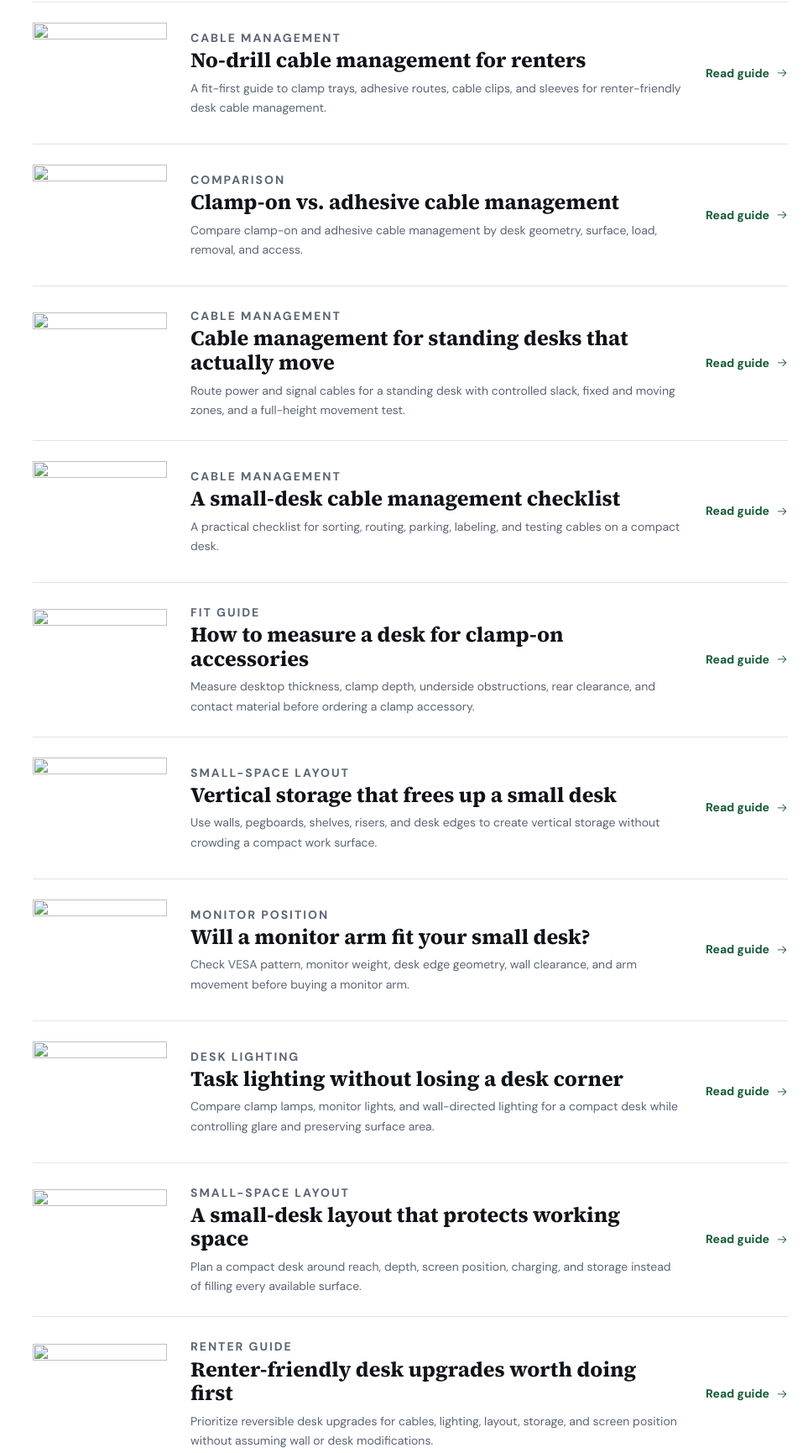
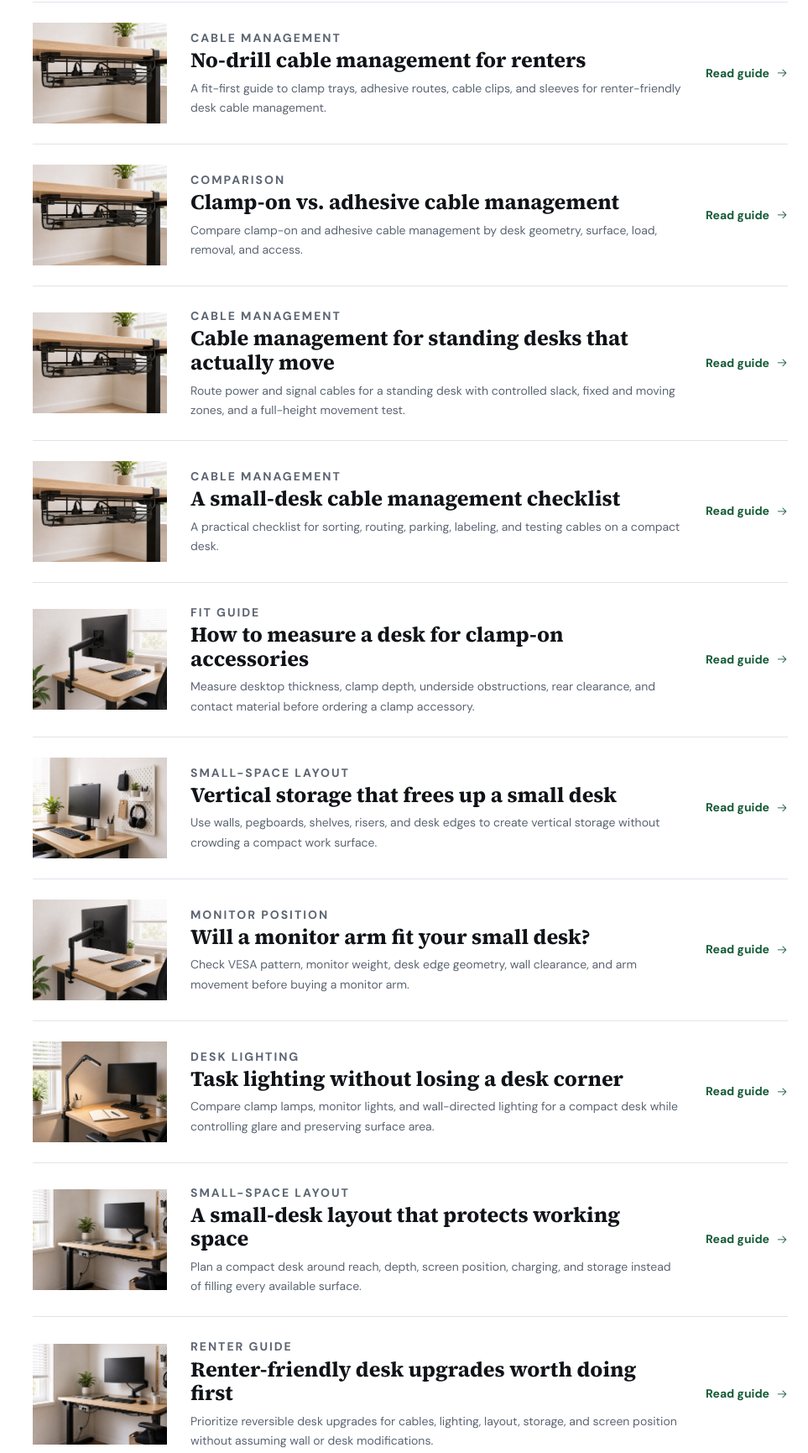
Before and after one commit to kthree0213/best-desk-setup, a website: page guides.html in a window 1280 px wide. Shown: the part 583-2313 px from the top of the page at 84% size, without its empty margins (317-1280 px from the left). Drawn offline with nearby package versions, Linux system fonts and the light colour scheme.

Commit message:
Finish compressed image references

```diff
--- a/guides.html
+++ b/guides.html
@@ -11,7 +11,7 @@
   <meta property="og:title" content="Small-Space Desk Guides | Best Desk Setup">
   <meta property="og:description" content="Practical guides for cable clutter, cramped desk layouts, monitor placement, task lighting, and renter-friendly upgrades.">
   <meta property="og:url" content="https://bestdesksetup.com/guides.html">
-  <meta property="og:image" content="https://bestdesksetup.com/assets/images/site-v3/hero-compact-desk.png">
+  <meta property="og:image" content="https://bestdesksetup.com/assets/images/site-v3/hero-compact-desk.jpg">
   <link rel="icon" href="/favicon.ico" type="image/x-icon">
   <link rel="apple-touch-icon" href="/apple-touch-icon.png">
   <link rel="preconnect" href="https://fonts.googleapis.com">
@@ -41,57 +41,57 @@
   <main id="main">
     <section class="page-hero"><div class="shell"><p class="section-label">The guide library</p><h1>Fix the constraint you can see.</h1><p>Start with cables, space, screen position, or lighting. Every guide prioritizes fit, reversibility, and the smallest useful change.</p></div></section>
     <section class="section"><div class="shell guide-index"><aside><h2>11 practical guides</h2><p>No copied prices, no unexplained rankings, and no hands-on claims we cannot document.</p><a class="text-link" href="/method.html">How we research <i class="ph ph-arrow-right" aria-hidden="true"></i></a></aside><div class="guide-list"><article class="guide-list-item" data-guide-category="Cable management">
-    <img src="/assets/images/site-v3/no-drill-cable-tray.png" alt="" width="160" height="120" loading="lazy">
+    <img src="/assets/images/site-v3/no-drill-cable-tray.jpg" alt="" width="160" height="120" loading="lazy">
     <div><p class="section-label">Cable management</p><h2><a href="/articles/no-drill-cable-management-for-renters.html">No-drill cable management for renters</a></h2><p>A fit-first guide to clamp trays, adhesive routes, cable clips, and sleeves for renter-friendly desk cable management.</p></div>
     <a class="text-link" href="/articles/no-drill-cable-management-for-renters.html">Read guide <i class="ph ph-arrow-right" aria-hidden="true"></i></a>
   </article>
 <article class="guide-list-item" data-guide-category="Comparison">
-    <img src="/assets/images/site-v3/no-drill-cable-tray.png" alt="" width="160" height="120" loading="lazy">
+    <img src="/assets/images/site-v3/no-drill-cable-tray.jpg" alt="" width="160" height="120" loading="lazy">
     <div><p class="section-label">Comparison</p><h2><a href="/articles/clamp-vs-adhesive-cable-management.html">Clamp-on vs. adhesive cable management</a></h2><p>Compare clamp-on and adhesive cable management by desk geometry, surface, load, removal, and access.</p></div>
     <a class="text-link" href="/articles/clamp-vs-adhesive-cable-management.html">Read guide <i class="ph ph-arrow-right" aria-hidden="true"></i></a>
   </article>
 <article class="guide-list-item" data-guide-category="Cable management">
-    <img src="/assets/images/site-v3/no-drill-cable-tray.png" alt="" width="160" height="120" loading="lazy">
+    <img src="/assets/images/site-v3/no-drill-cable-tray.jpg" alt="" width="160" height="120" loading="lazy">
     <div><p class="section-label">Cable management</p><h2><a href="/articles/cable-management-for-standing-desks.html">Cable management for standing desks that actually move</a></h2><p>Route power and signal cables for a standing desk with controlled slack, fixed and moving zones, and a full-height movement test.</p></div>
     <a class="text-link" href="/articles/cable-management-for-standing-desks.html">Read guide <i class="ph ph-arrow-right" aria-hidden="true"></i></a>
   </article>
 <article class="guide-list-item" data-guide-category="Cable management">
-    <img src="/assets/images/site-v3/no-drill-cable-tray.png" alt="" width="160" height="120" loading="lazy">
+    <img src="/assets/images/site-v3/no-drill-cable-tray.jpg" alt="" width="160" height="120" loading="lazy">
     <div><p class="section-label">Cable management</p><h2><a href="/articles/small-desk-cable-management-checklist.html">A small-desk cable management checklist</a></h2><p>A practical checklist for sorting, routing, parking, labeling, and testing cables on a compact desk.</p></div>
     <a class="text-link" href="/articles/small-desk-cable-management-checklist.html">Read guide <i class="ph ph-arrow-right" aria-hidden="true"></i></a>
   </article>
 <article class="guide-list-item" data-guide-category="Fit guide">
-    <img src="/assets/images/site-v3/monitor-arm.png" alt="" width="160" height="120" loading="lazy">
+    <img src="/assets/images/site-v3/monitor-arm.jpg" alt="" width="160" height="120" loading="lazy">
     <div><p class="section-label">Fit guide</p><h2><a href="/articles/measure-desk-for-clamp-accessories.html">How to measure a desk for clamp-on accessories</a></h2><p>Measure desktop thickness, clamp depth, underside obstructions, rear clearance, and contact material before ordering a clamp accessory.</p></div>
     <a class="text-link" href="/articles/measure-desk-for-clamp-accessories.html">Read guide <i class="ph ph-arrow-right" aria-hidden="true"></i></a>
   </article>
 <article class="guide-list-item" data-guide-category="Small-space layout">
-    <img src="/assets/images/site-v3/vertical-storage.png" alt="" width="160" height="120" loading="lazy">
+    <img src="/assets/images/site-v3/vertical-storage.jpg" alt="" width="160" height="120" loading="lazy">
     <div><p class="section-label">Small-space layout</p><h2><a href="/articles/vertical-storage-for-small-desks.html">Vertical storage that frees up a small desk</a></h2><p>Use walls, pegboards, shelves, risers, and desk edges to create vertical storage without crowding a compact work surface.</p></div>
     <a class="text-link" href="/articles/vertical-storage-for-small-desks.html">Read guide <i class="ph ph-arrow-right" aria-hidden="true"></i></a>
   </article>
 <article class="guide-list-item" data-guide-category="Monitor position">
-    <img src="/assets/images/site-v3/monitor-arm.png" alt="" width="160" height="120" loading="lazy">
+    <img src="/assets/images/site-v3/monitor-arm.jpg" alt="" width="160" height="120" loading="lazy">
     <div><p class="section-label">Monitor position</p><h2><a href="/articles/monitor-arm-compatibility-small-desk.html">Will a monitor arm fit your small desk?</a></h2><p>Check VESA pattern, monitor weight, desk edge geometry, wall clearance, and arm movement before buying a monitor arm.</p></div>
     <a class="text-link" href="/articles/monitor-arm-compatibility-small-desk.html">Read guide <i class="ph ph-arrow-right" aria-hidden="true"></i></a>
   </article>
 <article class="guide-list-item" data-guide-category="Desk lighting">
-    <img src="/assets/images/site-v3/compact-lighting.png" alt="" width="160" height="120" loading="lazy">
+    <img src="/assets/images/site-v3/compact-lighting.jpg" alt="" width="160" height="120" loading="lazy">
     <div><p class="section-label">Desk lighting</p><h2><a href="/articles/compact-desk-lighting-guide.html">Task lighting without losing a desk corner</a></h2><p>Compare clamp lamps, monitor lights, and wall-directed lighting for a compact desk while controlling glare and preserving surface area.</p></div>
     <a class="text-link" href="/articles/compact-desk-lighting-guide.html">Read guide <i class="ph ph-arrow-right" aria-hidden="true"></i></a>
   </article>
 <article class="guide-list-item" data-guide-category="Small-space layout">
-    <img src="/assets/images/site-v3/hero-compact-desk.png" alt="" width="160" height="120" loading="lazy">
+    <img src="/assets/images/site-v3/hero-compact-desk.jpg" alt="" width="160" height="120" loading="lazy">
     <div><p class="section-label">Small-space layout</p><h2><a href="/articles/small-desk-layout-guide.html">A small-desk layout that protects working space</a></h2><p>Plan a compact desk around reach, depth, screen position, charging, and storage instead of filling every available surface.</p></div>
     <a class="text-link" href="/articles/small-desk-layout-guide.html">Read guide <i class="ph ph-arrow-right" aria-hidden="true"></i></a>
   </article>
 <article class="guide-list-item" data-guide-category="Renter guide">
-    <img src="/assets/images/site-v3/hero-compact-desk.png" alt="" width="160" height="120" loading="lazy">
+    <img src="/assets/images/site-v3/hero-compact-desk.jpg" alt="" width="160" height="120" loading="lazy">
     <div><p class="section-label">Renter guide</p><h2><a href="/articles/renter-friendly-desk-upgrades.html">Renter-friendly desk upgrades worth doing first</a></h2><p>Prioritize reversible desk upgrades for cables, lighting, layout, storage, and screen position without assuming wall or desk modifications.</p></div>
     <a class="text-link" href="/articles/renter-friendly-desk-upgrades.html">Read guide <i class="ph ph-arrow-right" aria-hidden="true"></i></a>
   </article>
 <article class="guide-list-item" data-guide-category="Cable management">
-    <img src="/assets/images/site-v3/no-drill-cable-tray.png" alt="" width="160" height="120" loading="lazy">
+    <img src="/assets/images/site-v3/no-drill-cable-tray.jpg" alt="" width="160" height="120" loading="lazy">
     <div><p class="section-label">Cable management</p><h2><a href="/articles/how-to-route-desk-cables.html">How to route desk cables from outlet to device</a></h2><p>Plan one inspectable cable route from the wall outlet to the power strip, desk, monitor, and daily-use devices.</p></div>
     <a class="text-link" href="/articles/how-to-route-desk-cables.html">Read guide <i class="ph ph-arrow-right" aria-hidden="true"></i></a>
   </article></div></div></section>
```
Also changed, not shown: about.html (+1 -1 lines), contact.html (+1 -1 lines), disclosure.html (+1 -1 lines), method.html (+1 -1 lines), privacy.html (+1 -1 lines), terms.html (+1 -1 lines).
